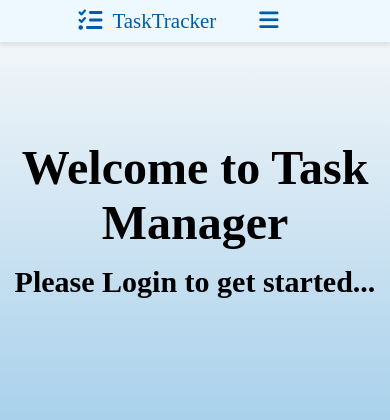
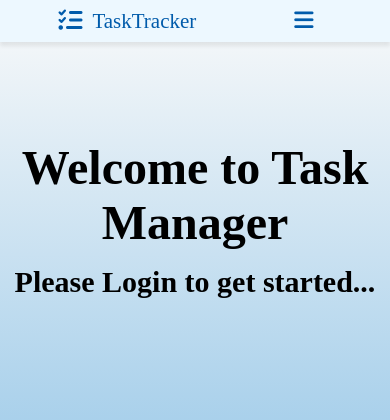
Before and after one commit to MuskanGupta2702/task-manager, a Flask app: page / in a window 390 px wide. Shown: the top 420 px of the page. Run offline with Flask 2, Linux system fonts and the light colour scheme; some libraries are stand-ins or nearby versions.

Commit message:
modify navbar ham in mobile view

```diff
--- a/static/css/mobile.css
+++ b/static/css/mobile.css
@@ -18,6 +18,7 @@
 #ham{
     display: inline-block;
     align-self: flex-end;
+    margin: 0px 10px 0px 80px;
 }
 .register-form{
     width: 80vw;
```
